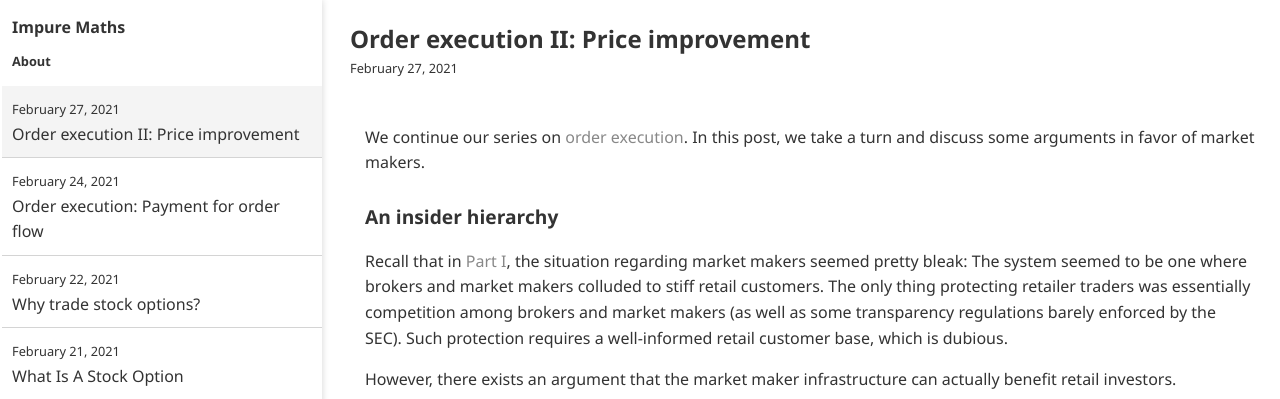
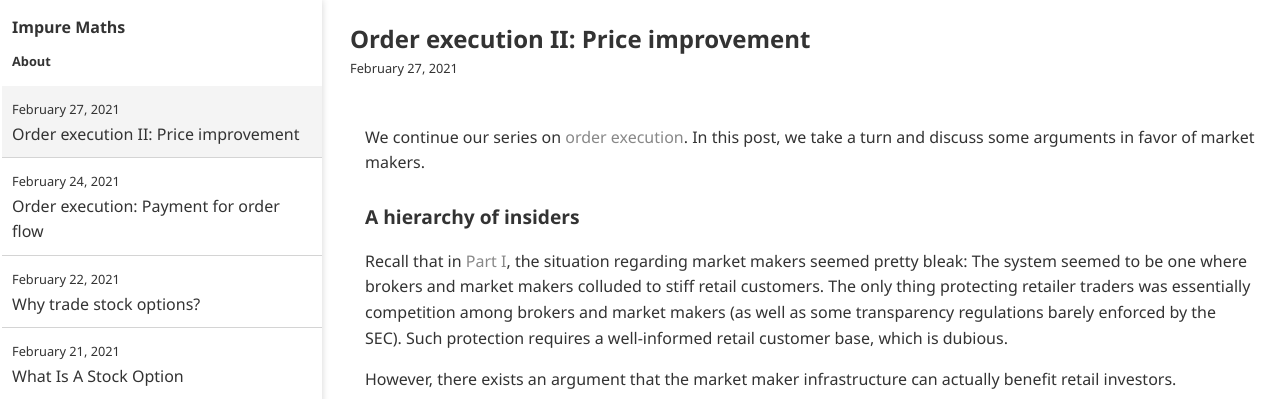
Before and after one commit to impuremaths/impuremaths.github.io, a Jekyll site: the page built from _posts/2021-02-27-order-execution-ii.md, in a window 1280 px wide and 1134 px high. Shown: the top 399 px of the window. Built offline with Jekyll 4.4.1, drawn with Linux system fonts in a browser that asks for light colours.

Commit message:
Update 2021-02-27-order-execution-ii.md

```diff
--- a/_posts/2021-02-27-order-execution-ii.md
+++ b/_posts/2021-02-27-order-execution-ii.md
@@ -4,7 +4,7 @@ title: "Order execution II: Price improvement"
 
 We continue our series on [order execution]({{ "" | relative_url }}{% post_url 2021-02-24-order-execution %}). In this post, we take a turn and discuss some arguments in favor of market makers.
 
-### An insider hierarchy
+### A hierarchy of insiders
 
 Recall that in [Part I]({{ "" | relative_url }}{% post_url 2021-02-24-order-execution %}), the situation regarding market makers seemed pretty bleak: The system seemed to be one where brokers and market makers colluded to stiff retail customers. The only thing protecting retailer traders was essentially competition among brokers and market makers (as well as some transparency regulations barely enforced by the SEC). Such protection requires a well-informed retail customer base, which is dubious.
 
```
